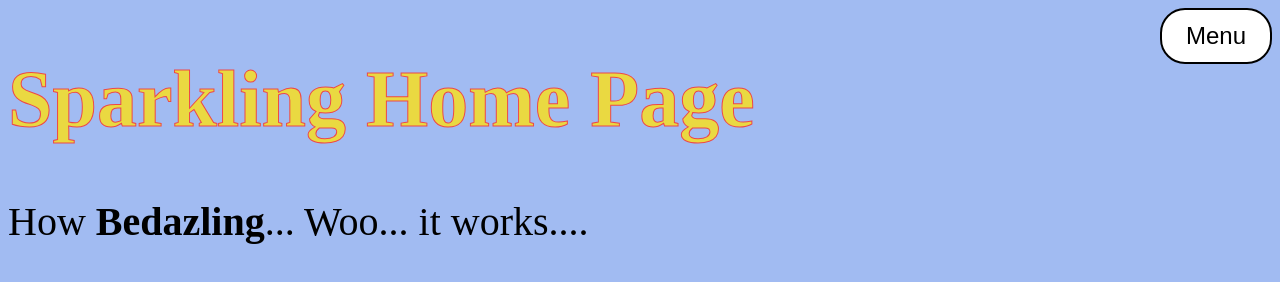
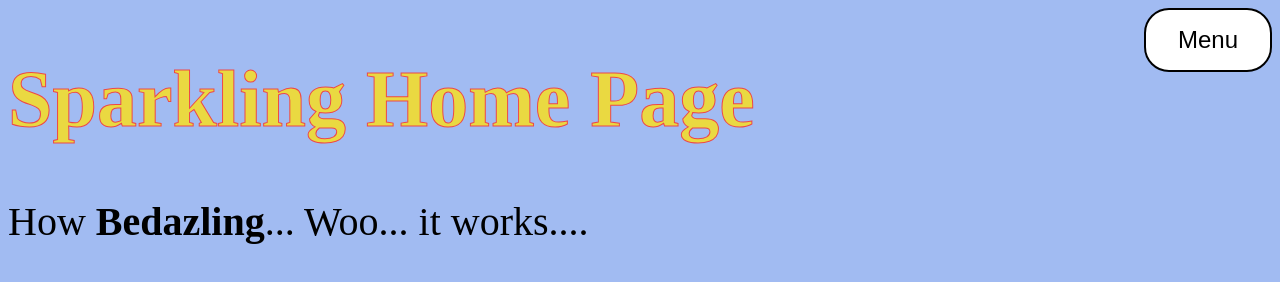
Before and after one commit to TheBlindMonkaS/TheBlindMonkaS.github.io, a plain HTML site: page index.html in a window 1280 px wide. Drawn offline with Linux system fonts and the light colour scheme.

Commit message:
Update index.css

```diff
--- a/css/index.css
+++ b/css/index.css
@@ -19,8 +19,8 @@ p {
 .menu_button{
   position: absolute;
   z-index: 100;
-  width: min(14vw, 14vh);
-  height: min(7vw, 7vh);
+  width: min(16vw, 16vh);
+  height: min(8vw, 8vh);
   border-radius: 25px;
   border: 2.5px solid black;
   top: min(1vw, 1vh);
```
